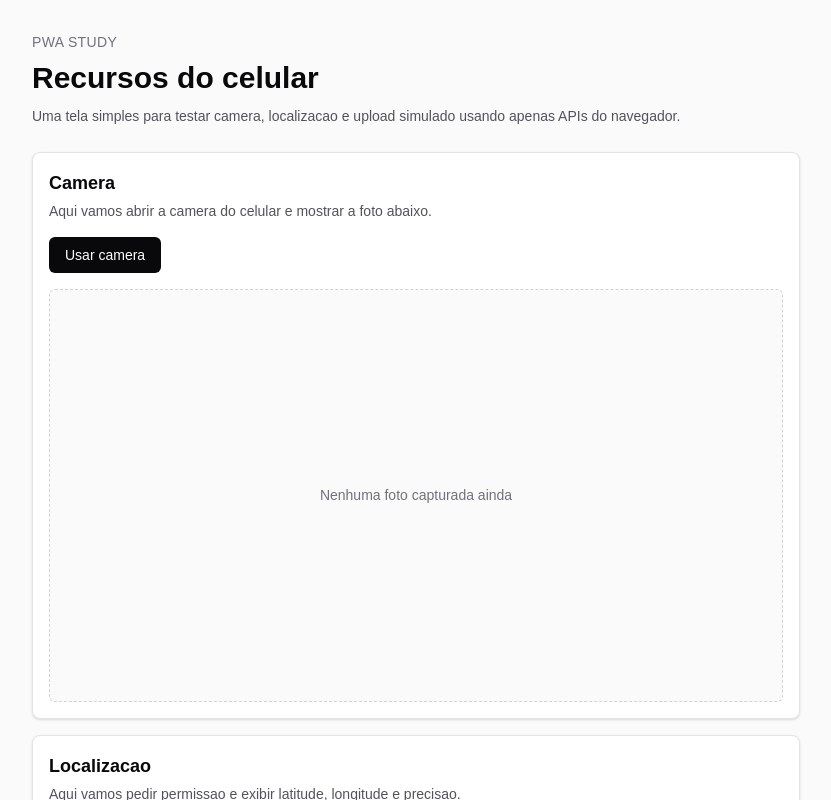
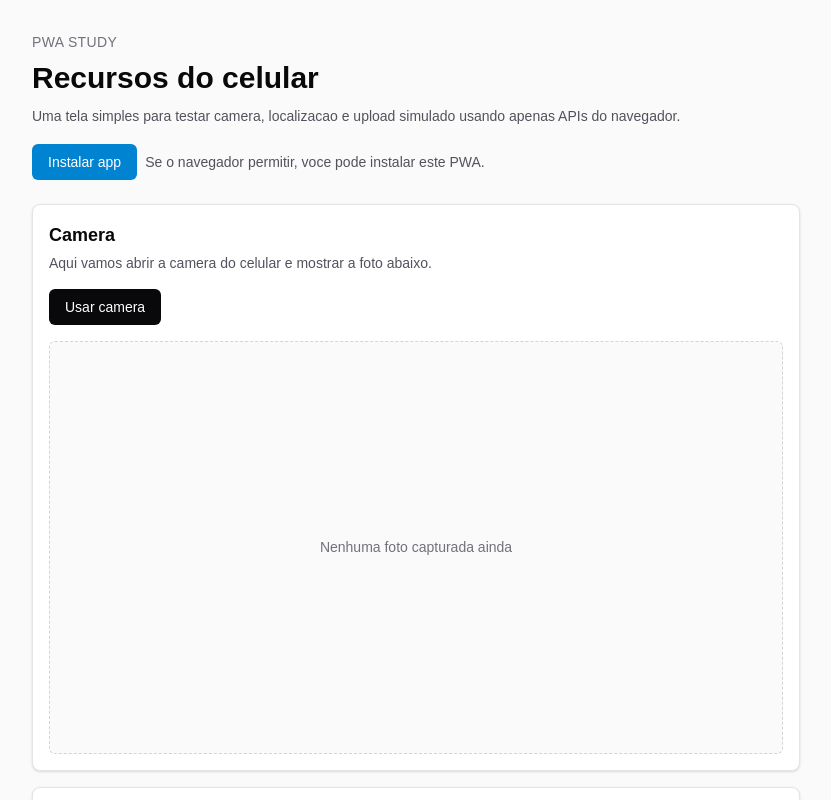
Before and after one commit to valentimdev/pwa-study, a Next.js app: page / in a window 1280 px wide. Shown: the top 800 px of the page, without its empty margins (224-1055 px from the left). Built offline with nearby package versions, Linux system fonts and the light colour scheme.

Commit message:
feat:instalation button

```diff
--- a/src/app/manifest.ts
+++ b/src/app/manifest.ts
@@ -1,25 +1,20 @@
-import type { MetadataRoute } from 'next'
+import type { MetadataRoute } from "next";
 
 export default function manifest(): MetadataRoute.Manifest {
   return {
-    name: 'pwa-study',
-    short_name: 'pwa-study',
-    description: 'A Progressive Web App built with Next.js',
-    start_url: '/',
-    display: 'standalone',
-    background_color: '#ffffff',
-    theme_color: '#000000',
+    name: "PWA Study",
+    short_name: "PWA Study",
+    description: "Um PWA simples para testar recursos do celular.",
+    start_url: "/",
+    display: "standalone",
+    background_color: "#f9fafb",
+    theme_color: "#111827",
     icons: [
       {
-        src: '/icon-192x192.png',
-        sizes: '192x192',
-        type: 'image/png',
-      },
-      {
-        src: '/icon-512x512.png',
-        sizes: '512x512',
-        type: 'image/png',
+        src: "/penguin-icon.svg",
+        sizes: "any",
+        type: "image/svg+xml",
       },
     ],
-  }
+  };
 }
--- a/src/app/page.tsx
+++ b/src/app/page.tsx
@@ -1,11 +1,21 @@
 "use client";
 
 import { useEffect, useState } from "react";
+
+type BeforeInstallPromptEvent = Event & {
+  prompt: () => Promise<void>;
+  userChoice: Promise<{ outcome: "accepted" | "dismissed"; platform: string }>;
+};
 
 export default function Home() {
   const [cameraPhotoUrl, setCameraPhotoUrl] = useState<string | null>(null);
   const [uploadPreviewUrl, setUploadPreviewUrl] = useState<string | null>(null);
   const [uploadFile, setUploadFile] = useState<File | null>(null);
+  const [installPrompt, setInstallPrompt] =
+    useState<BeforeInstallPromptEvent | null>(null);
+  const [installStatus, setInstallStatus] = useState(
+    "Se o navegador permitir, voce pode instalar este PWA.",
+  );
   const [locationStatus, setLocationStatus] = useState(
     "Localizacao ainda nao solicitada",
   );
@@ -48,6 +58,26 @@ export default function Home() {
     return `${(sizeInKb / 1024).toFixed(1)} MB`;
   }
 
+  async function handleInstallApp() {
+    if (!installPrompt) {
+      setInstallStatus(
+        "Use o menu do navegador e escolha Instalar app ou Adicionar a tela inicial.",
+      );
+      return;
+    }
+
+    await installPrompt.prompt();
+    const choice = await installPrompt.userChoice;
+
+    if (choice.outcome === "accepted") {
+      setInstallStatus("Instalacao aceita pelo usuario.");
+    } else {
+      setInstallStatus("Instalacao cancelada pelo usuario.");
+    }
+
+    setInstallPrompt(null);
+  }
+
   useEffect(() => {
     return () => {
       if (cameraPhotoUrl) {
@@ -63,6 +93,23 @@ export default function Home() {
       }
     };
   }, [uploadPreviewUrl]);
+
+  useEffect(() => {
+    function handleBeforeInstallPrompt(event: Event) {
+      event.preventDefault();
+      setInstallPrompt(event as BeforeInstallPromptEvent);
+      setInstallStatus("Este navegador permite instalar o app agora.");
+    }
+
+    window.addEventListener("beforeinstallprompt", handleBeforeInstallPrompt);
+
+    return () => {
+      window.removeEventListener(
+        "beforeinstallprompt",
+        handleBeforeInstallPrompt,
+      );
+    };
+  }, []);
 
   function handleLocationError(error: GeolocationPositionError) {
     if (error.code === error.PERMISSION_DENIED) {
@@ -121,6 +168,17 @@ export default function Home() {
             Uma tela simples para testar camera, localizacao e upload simulado
             usando apenas APIs do navegador.
           </p>
+
+          <div className="flex flex-col gap-2 pt-2 sm:flex-row sm:items-center">
+            <button
+              className="rounded-md bg-sky-600 px-4 py-2 text-sm font-medium text-white"
+              type="button"
+              onClick={handleInstallApp}
+            >
+              Instalar app
+            </button>
+            <p className="text-sm text-zinc-600">{installStatus}</p>
+          </div>
         </header>
 
         <div className="grid gap-4">
```
Also changed, not shown: public/penguin-icon.svg (added).
